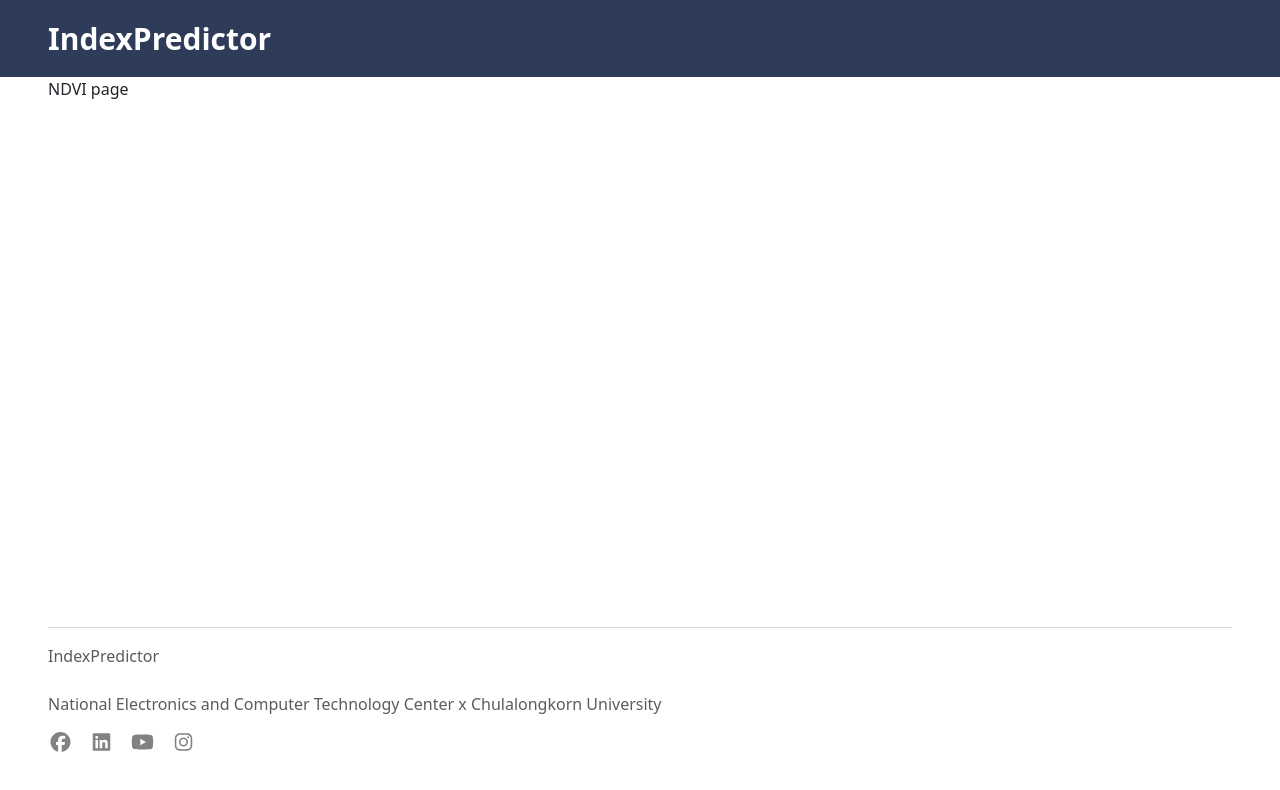
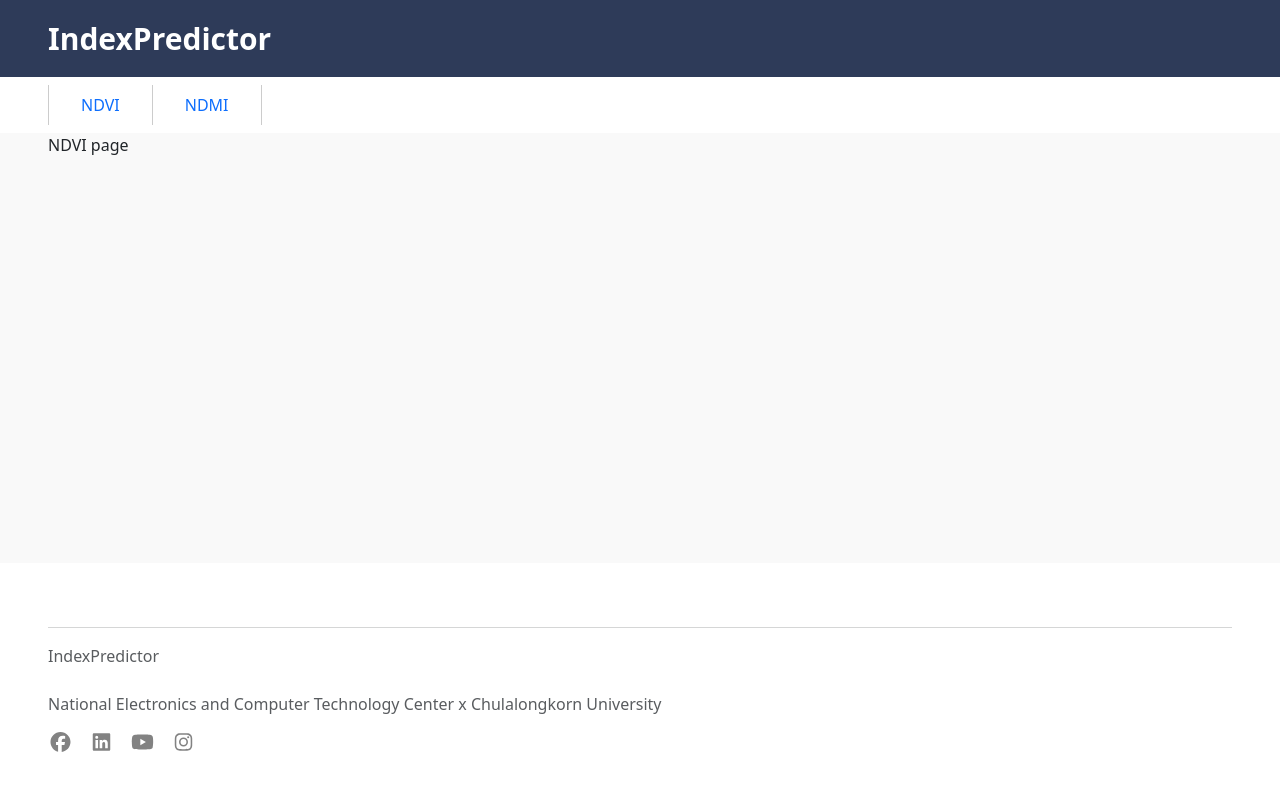
Before and after one commit to Ropocatsip/IndexPredictor, a Next.js app in the folder index-predictor/: page /predictor-detail/ndvi in a window 1280 px wide. Shown: the top 790 px of the page. Built offline with nearby package versions, Linux system fonts and the light colour scheme.

Commit message:
decorate detail

```diff
--- a/index-predictor/app/components/footer.tsx
+++ b/index-predictor/app/components/footer.tsx
@@ -8,7 +8,7 @@ library.add(faFacebook, faLinkedin, faYoutube, faInstagram);
 export default function Footer()
 {
     return (<>
-        <footer className="text-muted px-5 py-5 position-absolute bottom-0 start-0 w-100">
+        <footer className="footer text-muted px-5 py-5 position-absolute bottom-0 start-0 w-100">
             <hr />
             <p className="mb-4">IndexPredictor</p>
             <p>National Electronics and Computer Technology Center x Chulalongkorn University</p>
--- a/index-predictor/app/components/header.tsx
+++ b/index-predictor/app/components/header.tsx
@@ -3,7 +3,7 @@ import Link from "next/link";
 export default function Header()
 {
     return (<>
-        <header className="header px-5 py-3 text-left text-bold">
+        <header className="header px-5 py-3 text-left">
             IndexPredictor
         </header>
     </>);
--- a/index-predictor/app/globals.css
+++ b/index-predictor/app/globals.css
@@ -8,3 +8,25 @@
 .card-title {
     color: #334E6F !important;
 }
+
+.body {
+    background-color: #F9F9F9;
+}
+
+.footer {
+    background-color: white;
+}
+
+.sub-header {
+    background-color: white;
+    color: #888DA0;
+}
+
+.nav-item {
+    border-right: 1px solid #ccc;
+}
+
+.nav-item-first {
+    border-left: 1px solid #ccc;
+    border-right: 1px solid #ccc;
+}
--- a/index-predictor/app/layout.tsx
+++ b/index-predictor/app/layout.tsx
@@ -30,7 +30,7 @@ export default function RootLayout({
 }>) {
   return (
     <html lang="en">
-      <body className={`${geistSans.variable} ${geistMono.variable} d-flex flex-column`}>
+      <body className={`${geistSans.variable} ${geistMono.variable} d-flex flex-column body`}>
         <Header/>
         {children}
         <Footer/>
--- /dev/null
+++ b/index-predictor/app/predictor-detail/components/header.tsx
@@ -0,0 +1,17 @@
+import Link from "next/link";
+
+export default function Header()
+{
+    return (<>
+        <header className="sub-header px-5 py-2 text-left">
+            <ul className="nav">
+                <li className="nav-item-first px-3">
+                    <Link className="nav-link active" href="ndvi">NDVI</Link>
+                </li>
+                <li className="nav-item px-3">
+                    <Link className="nav-link" href="ndmi">NDMI</Link>
+                </li>
+            </ul>
+        </header>
+    </>);
+}
--- /dev/null
+++ b/index-predictor/app/predictor-detail/layout.tsx
@@ -0,0 +1,10 @@
+import Header from "./components/header";
+
+export default function PredictorDetail({ children }: { children: React.ReactNode }) {
+  return (
+    <div className="">
+        <Header/>
+        {children}
+    </div>
+  );
+}
```
Also changed, not shown: index-predictor/app/predictor-detail/page.tsx (deleted, +0 -7 lines).
